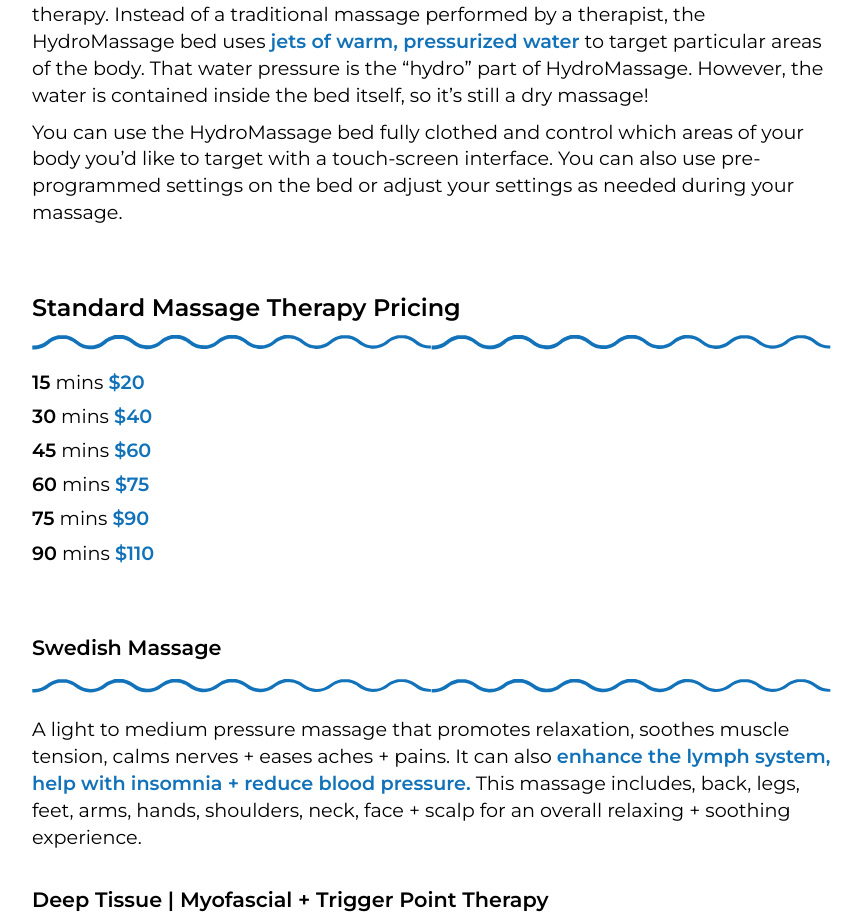
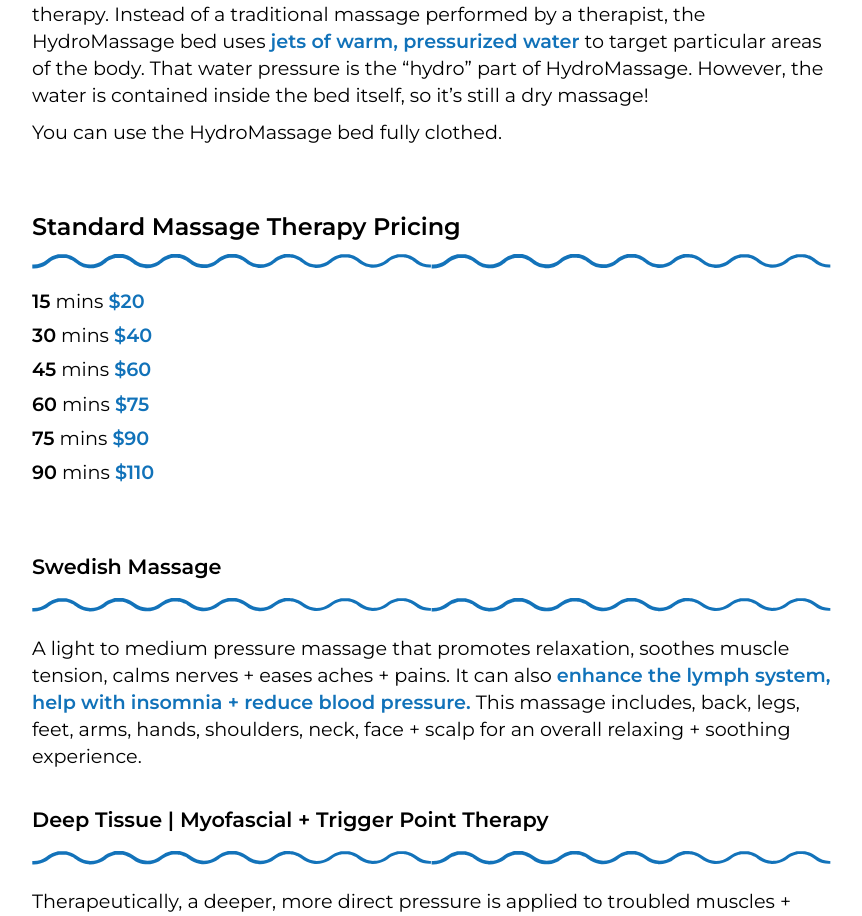
Before and after one commit to gabester78/Get-Salty-Studio, a React (Create React App) app in the folder gs-studio/: page /services in a window 1280 px wide. Shown: the part 8225-9141 px from the top of the page, without its empty margins (208-1070 px from the left). Built offline with nearby package versions, Linux system fonts and the light colour scheme.

Commit message:
Hydrotable revision.

```diff
--- a/gs-studio/src/components/services.js
+++ b/gs-studio/src/components/services.js
@@ -722,8 +722,7 @@
             itself, so it’s still a dry massage!
           </p>
           <p>
-            You can use the HydroMassage bed fully clothed and control which areas of your body you’d like to target with a touch-screen
-            interface. You can also use pre-programmed settings on the bed or adjust your settings as needed during your massage.
+            You can use the HydroMassage bed fully clothed.
           </p>
         </article>
 
```
